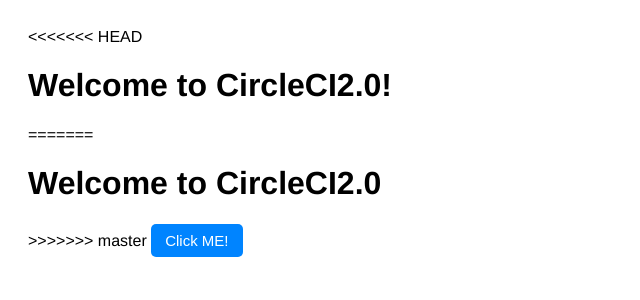
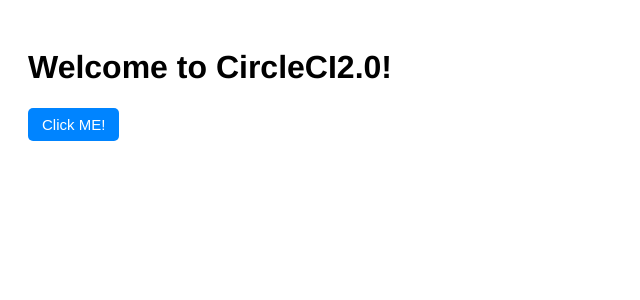
Before and after one commit to nisenchris/CircleCI, a Flask app: page / in a window 1280 px wide. Shown: the top 300 px of the page, without its empty margins (0-640 px from the left). Run offline with Flask 2, Linux system fonts and the light colour scheme.

Commit message:
index.html modified

```diff
--- a/templates/index.html
+++ b/templates/index.html
@@ -42,11 +42,8 @@
 <body>
 
 <div class="container">
-<<<<<<< HEAD
+
     <h1>Welcome to CircleCI2.0!</h1>
-=======
-    <h1>Welcome to CircleCI2.0</h1>
->>>>>>> master
 
     <button id='button'>Click ME!</button>
 
```
